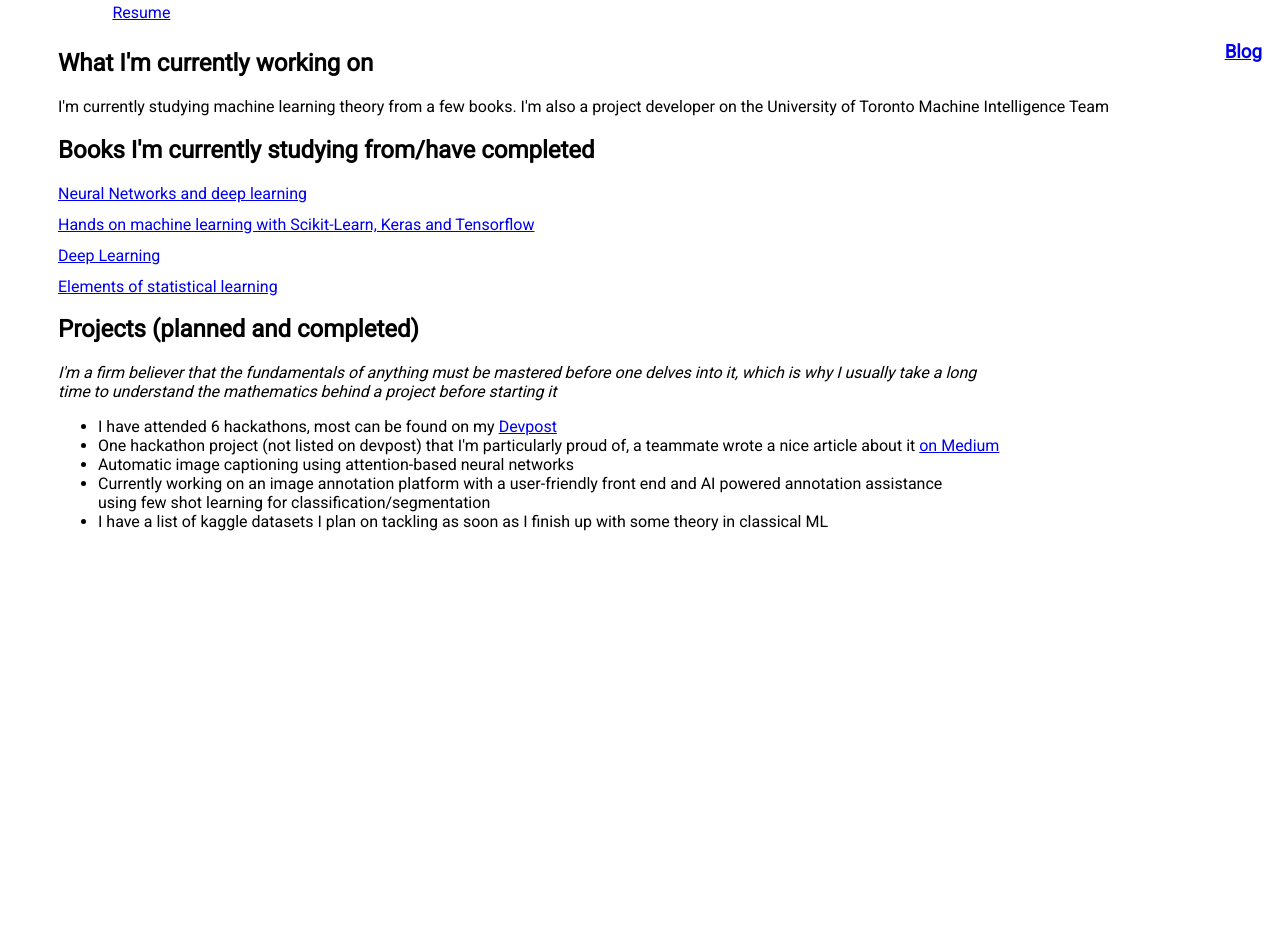
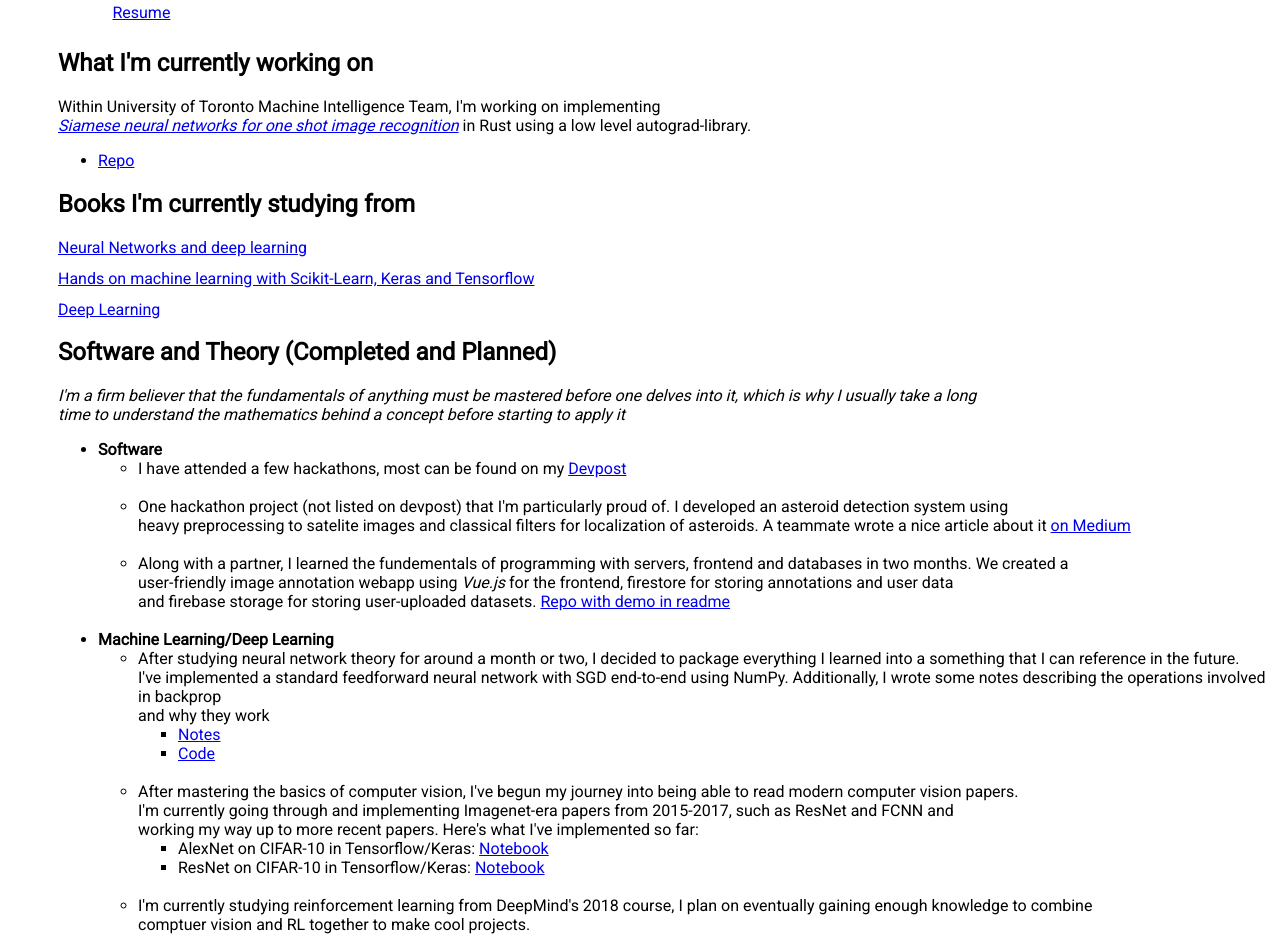
Before and after one commit to AditMeh/Personal-Website, a plain HTML site: page index.html in a window 1280 px wide. Shown: the part 364-1314 px from the top of the page. Before the commit the page ends 911 px from the top, so only its background shows below. Drawn offline with Linux system fonts and the light colour scheme.

Commit message:
Updated website

```diff
--- a/index.html
+++ b/index.html
@@ -16,17 +16,20 @@
     <br class = "break">
     <td><a href="https://twitter.com/MehrotraAditya0" target="_blank" id = "center">Twitter</a>
     <br class = "break">
-    <td><a href = "https://drive.google.com/file/d/1rcw8fR-f5f_-h01mNfyaGVVIvzbc4pVT/view?usp=sharing" target="_blank" id = "center">Resume</a>
+    <td><a href = "https://drive.google.com/file/d/1IuAJMzmwutl8WvjCGVH369d99H6ku8cX/view?usp=sharing" target="_blank" id = "center">Resume</a>
 </div>
 
 <div id = "working">
     <div>
         <h2>What I'm currently working on</h2>
         <p>
-            I'm currently studying machine learning theory from a few books. I'm also a project developer on the University of Toronto Machine Intelligence Team
+            Within University of Toronto Machine Intelligence Team, I'm working on implementing  <br> <a  href = "https://www.cs.cmu.edu/~rsalakhu/papers/oneshot1.pdf"><i>Siamese neural networks for one shot image recognition</i></a> in Rust using a low level autograd-library.
+            <ul>
+                <li><a href = "https://github.com/UTMIST/oneshot-rs">Repo</a></li>
+            </ul>
         </p>
 
-        <h2>Books I'm currently studying from/have completed</h2>
+        <h2>Books I'm currently studying from</h2>
 
         <a href = "http://neuralnetworksanddeeplearning.com/" target="_blank">Neural Networks and deep learning </a>
         <br class = "break">
@@ -34,28 +37,54 @@
         <br class = "break">
         <a href = "https://www.deeplearningbook.org/" target="_blank">Deep Learning</a>
         <br class = "break">
-        <a href = "https://web.stanford.edu/~hastie/ElemStatLearn/" target="_blank">Elements of statistical learning</a>
 
-        <h2>Projects (planned and completed) </h2>
-        <i>I'm a firm believer that the fundamentals of anything must be mastered before one delves into it, which is  why I usually take a long <br> time to understand the mathematics behind a project before starting it</i>
+        <h2>Software and Theory (Completed and Planned)</h2>
+        <i>I'm a firm believer that the fundamentals of anything must be mastered before one delves into it, which is  why I usually take a long <br> time to understand the mathematics behind a concept before starting to apply it</i>
 
         <ul>
-            <li>I have attended 6 hackathons, most can be found on my <a href = "https://devpost.com/aditmeh123" target="_blank">Devpost</a></li>
-            <li>One hackathon project (not listed on devpost) that I'm particularly proud of, a teammate wrote a nice article about it <a href = "    https://medium.com/@mustafa.khan670093/astrotech-developing-asteroid-detection-technology-for-the-csa-f24c1ba23eef
-                " target="_blank">on Medium</a></li>
-            <li>Automatic image captioning using attention-based neural networks</li>
-            <li>Currently working on an image annotation platform with a user-friendly front end and AI powered annotation assistance <br> using few shot learning for classification/segmentation</li>
-            <li>I have a list of kaggle datasets I plan on tackling as soon as I finish up with some theory in classical ML</li>
+            <li><b>Software</b></li>
+            <ul>
+                <li>I have attended a few hackathons, most can be found on my <a href = "https://devpost.com/aditmeh123" target="_blank">Devpost</a></li>
+                <br>
+                <li>One hackathon project (not listed on devpost) that I'm particularly proud of. I developed an asteroid detection system using <br> heavy preprocessing to satelite images
+                    and classical filters for localization of asteroids. A teammate wrote a nice article about it <a href = "https://medium.com/@mustafa.khan670093/astrotech-developing-asteroid-detection-technology-for-the-csa-f24c1ba23eef
+                    " target="_blank">on Medium</a></li>
+                <br>
+                <li>Along with a partner, I learned the fundementals of programming with servers, frontend and databases in two months. We created a <br>
+                user-friendly image annotation webapp using <i>Vue.js</i> for the frontend, firestore for storing annotations and user data <br>
+                and firebase storage for storing user-uploaded datasets. <a href = "https://github.com/AditMeh/CentraLabel">Repo with demo in readme</a></li>
 
+            </ul>
+            <br>
+                <li><b>Machine Learning/Deep Learning</b></li>
+                <ul>
+                    <li>After studying neural network theory for around a month or two, I decided to package everything I learned into a something that I can reference in the future. <br>
+                        I've implemented a standard feedforward neural network with SGD end-to-end using NumPy. Additionally, I wrote some notes
+                        describing the operations involved in backprop <br> and why they work</li>
+                    <ul>
+                        <li><a href = "https://github.com/AditMeh/deep-learning/blob/main/backpropagation_notes.pdf">Notes</a></li>
+                        <li><a href = "https://github.com/AditMeh/deep-learning/blob/main/numpy_nn.ipynb">Code</a></li>
+                    </ul>
+                    <br>
+                    <li>After mastering the basics of computer vision, I've begun my journey into being able to read modern computer vision papers.<br> I'm currently
+                        going through and implementing Imagenet-era papers from 2015-2017, such as ResNet and FCNN and <br> working my way up to more recent papers.
+                        Here's what I've implemented so far:
+                        <ul>
+                            <li>AlexNet on CIFAR-10 in Tensorflow/Keras: <a href = "https://github.com/AditMeh/deep-learning/blob/main/AlexNet.ipynb">Notebook</a></li>
+                            <li>ResNet on CIFAR-10 in Tensorflow/Keras: <a href = "https://github.com/AditMeh/deep-learning/blob/main/ResNets.ipynb">Notebook</a></li>
+                        </ul>
+                    </li>
+                    <br>
+                    <li>
+                        I'm currently studying reinforcement learning from DeepMind's 2018 course, I plan on eventually gaining enough knowledge to combine <br>
+                        comptuer vision and RL together to make cool projects.
+                    </li>
+                </ul>
         </ul>
     </div>
 </div>
 
-<div id = "blog">
-    <h3>
-        <a href = "blog.html">Blog</a>
-    </h3>
-</div>
+
 
 
 </body>
--- a/style/style.css
+++ b/style/style.css
@@ -14,13 +14,6 @@
 
 }
 
-#blog {
-    float: right;
-    margin-right: 10px;
-    font-family: 'Roboto', sans-serif;
-
- }
-
 .break {
     display: block; /* makes it have a width */
     content: ""; /* clears default height */
```
Also changed, not shown: blog.html (deleted).
